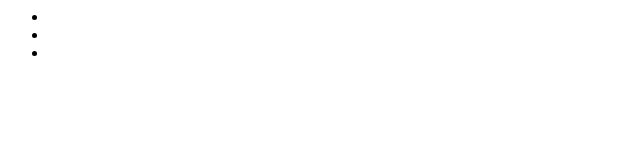
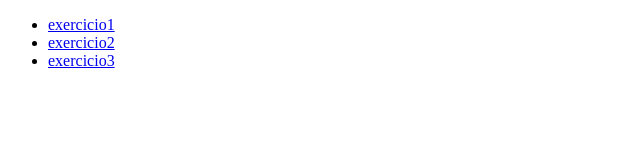
Before and after one commit to LeonardoRibeiro-cpu/iftm, a plain HTML site: page pwe/lista14/index.html in a window 1280 px wide. Shown: the whole page, without its empty margins (0-640 px from the left). Drawn offline with Linux system fonts and the light colour scheme.

Commit message:
Update index.html

```diff
--- a/pwe/lista14/index.html
+++ b/pwe/lista14/index.html
@@ -1,5 +1,15 @@
-<ul>
-  <li><a href="https://leonardoribeiro-cpu.github.io/iftm/pwe/lista14/ex01/index.html"></a></li>
-  <li><a href=""></a></li>
-  <li><a href=""></a></li>
-</ul>
+<!DOCTYPE html>
+<html lang="pt-br">
+<head>
+    <meta charset="UTF-8">
+    <meta name="viewport" content="width=device-width, initial-scale=1.0">
+    <title>Document</title>
+</head>
+<body>
+    <ul>
+        <li><a href="https://leonardoribeiro-cpu.github.io/iftm/pwe/lista14/ex01/index.html">exercicio1</a></li>
+        <li><a href="https://leonardoribeiro-cpu.github.io/iftm/pwe/lista14/ex02/index.html">exercicio2</a></li>
+        <li><a href="https://leonardoribeiro-cpu.github.io/iftm/pwe/lista14/ex03/index.html">exercicio3</a></li>
+      </ul>
+</body>
+</html>
```
